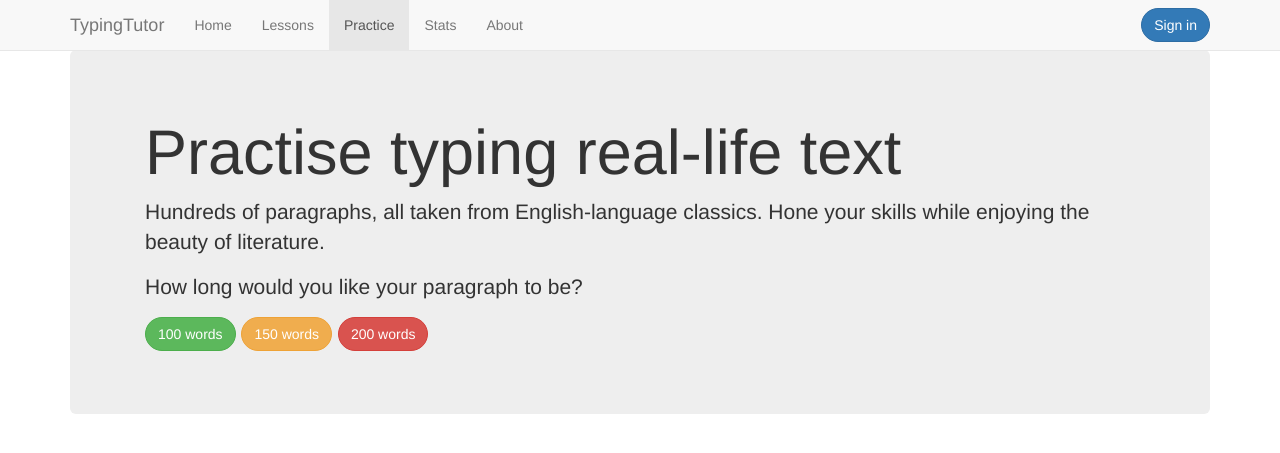
After one commit to huyenln/Typing-Tutor, a PHP site: page /practice.html in a window 1280 px wide. The commit adds this page. Shown: the top 453 px of the page. Run offline with PHP 8.4, Linux system fonts and the light colour scheme; some libraries are stand-ins or nearby versions.

Commit message:
Practice page

```diff
--- a/css/theme.css
+++ b/css/theme.css
@@ -1,99 +1,12 @@
-
-main > section {
-    color: #fff;
-    min-height: 100vh;
-    padding-top: 2em;
-    padding-bottom: 2em;
-    box-sizing: border-box;
-}
-
-section > figure {
-    height: 100vh;
-    background-size: contain !important;
-    background-position: center center !important;
-    background-repeat: no-repeat !important;
-}
-
-/* Vertical centring hack */
-.feature-container {
-    display: table;
-    height: 100vh;
-}
-
-.feature {
-    display: table-cell;
-    vertical-align: middle;
-    padding-left: 1em;
-    padding-right: 1em;
-}
-
 .navbar {
     margin: 0 !important;
 }
 
-#section1 {
-    background-color: #FF7518;
+.btn {
+    border-radius: 200px;
 }
 
-#section1 > figure {
-    background: url("../img/hands.png");
+/* Make up for the fixed navbar */
+main {
+    padding-top: 50px;
 }
-
-#section2 {
-    background-color: #9954BB;
-}
-
-#section2 > figure {
-    background: url("../img/plan.png");
-}
-
-#section3 {
-    background-color: #3FB618;
-}
-
-#section3 > figure {
-    background: url("../img/graph.png");
-}
-
-#section4 {
-    background-color: #2780E3;
-}
-
-#section4 > figure {
-    background: url("../img/free.png");
-}
-
-#text-typing {
-    white-space: pre-wrap;
-}
-
-.text-error {
-    background: lightcoral;
-}
-
-@-webkit-keyframes blinking-cursor {
-    0%   { background-color: lightblue; }
-    49% { background-color: lightblue; }
-    50% { background-color: transparent; }
-    99% { background-color: transparent; }
-    100% { background-color: lightblue; }
-}
-@-moz-keyframes blinking-cursor {
-    0%   { background-color: lightblue; }
-    49% { background-color: lightblue; }
-    50% { background-color: transparent; }
-    99% { background-color: transparent; }
-    100% { background-color: lightblue; }
-}
-@keyframes blinking-cursor {
-    0%   { background-color: lightblue; }
-    49% { background-color: lightblue; }
-    50% { background-color: transparent; }
-    99% { background-color: transparent; }
-    100% { background-color: lightblue; }
-}
-.text-current {
-    -webkit-animation: blinking-cursor 0.6s infinite;
-    -moz-animation:    blinking-cursor 0.6s infinite;
-    animation:         blinking-cursor 0.6s infinite;
-}
--- /dev/null
+++ b/practice.html
@@ -0,0 +1,68 @@
+<!doctype html>
+<head>
+  <title>Typing Tutor - Practice</title>
+  <meta charset="utf-8">
+  <link href="https://maxcdn.bootstrapcdn.com/bootswatch/3.3.7/cosmo/bootstrap.min.css" rel="stylesheet" integrity="sha384-h21C2fcDk/eFsW9sC9h0dhokq5pDinLNklTKoxIZRUn3+hvmgQSffLLQ4G4l2eEr" crossorigin="anonymous">
+  <link rel="stylesheet" href="css/theme.css">
+  <script src="https://code.jquery.com/jquery-3.1.0.js"></script>
+  <script src="https://maxcdn.bootstrapcdn.com/bootstrap/3.3.7/js/bootstrap.min.js" integrity="sha384-Tc5IQib027qvyjSMfHjOMaLkfuWVxZxUPnCJA7l2mCWNIpG9mGCD8wGNIcPD7Txa" crossorigin="anonymous"></script>
+  <script src="js/index.js"></script>
+</head>
+<body>
+
+  <nav class="navbar navbar-default navbar-fixed-top" role="navigation">
+    <div class="container">
+      <!-- Brand and toggle get grouped for better mobile display -->
+      <div class="navbar-header">
+        <button type="button" class="navbar-toggle" data-toggle="collapse" data-target=".navbar-ex1-collapse">
+          <span class="sr-only">Toggle navigation</span>
+          <span class="icon-bar"></span>
+          <span class="icon-bar"></span>
+          <span class="icon-bar"></span>
+        </button>
+        <a class="navbar-brand" href="index.html">TypingTutor</a>
+      </div>
+
+      <!-- Collect the nav links, forms, and other content for toggling -->
+      <div class="collapse navbar-collapse navbar-ex1-collapse">
+        <ul class="nav navbar-nav">
+          <li><a href="index.html">Home</a></li>
+          <li>
+            <a href="lessons.html">Lessons</a>
+          </li>
+          <li class="active">
+            <a href="practice.html">Practice</a>
+          </li>
+          <li>
+            <a href="stats.html">Stats</a>
+          </li>
+          <li>
+            <a data-toggle="modal" href="#about-modal">About</a>
+          </li>
+        </ul>
+        <form class="nav navbar-form navbar-right">
+          <div class="btn btn-primary">Sign in</div>
+        </form>
+      </div><!-- /.navbar-collapse -->
+    </div>
+  </nav>
+
+  <main class="container">
+
+    <div class="jumbotron">
+      <div class="container">
+        <h1>Practise typing real-life text</h1>
+        <p>Hundreds of paragraphs, all taken from English-language classics. Hone your skills while enjoying the beauty of literature.</p>
+        <p>How long would you like your paragraph to be?</p>
+        <p>
+          <a class="btn btn-success">100 words</a> <a class="btn btn-warning">150 words</a> <a class="btn btn-danger">200 words</a>
+        </p>
+      </div>
+    </div>
+
+  </main>
+
+
+
+
+</body>
```
Also changed, not shown: css/index.css (added, +96 -0 lines), index.html (+7 -6 lines).
